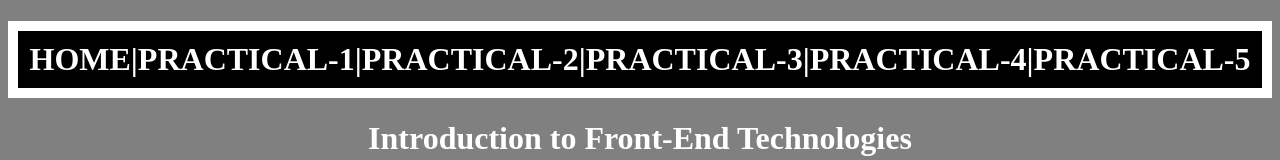
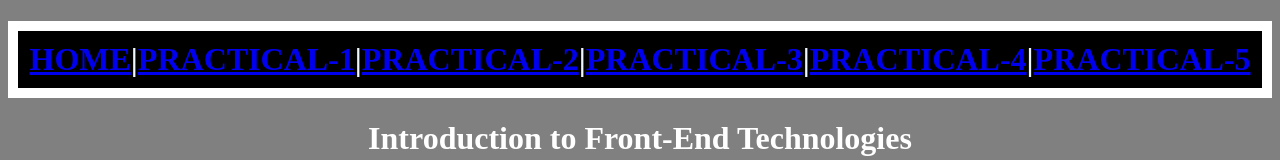
Before and after one commit to palakbansal11112002/ASSIGNMENT5, a plain HTML site: page index.html in a window 1280 px wide. Shown: the top 160 px of the page. Drawn offline with Linux system fonts and the light colour scheme.

Commit message:
FINAL COMMIT

```diff
--- a/index.html
+++ b/index.html
@@ -8,7 +8,7 @@
 </head>
 <body style=background-color:grey>
 
-    <h1 style="text-align:center;color:white;background-color: black;padding:10px;border:white 10px solid">HOME|PRACTICAL-1|PRACTICAL-2|PRACTICAL-3|PRACTICAL-4|PRACTICAL-5</h1>
+    <h1 style="text-align:center;color:aliceblue;background-color: black;padding:10px;border:white 10px solid"><a href="./index.html">HOME</a>|<a href="https://palakbansal11112002.github.io/ASSIGNMENT-1/">PRACTICAL-1</a>|<a href="https://palakbansal11112002.github.io/assignment2/">PRACTICAL-2</a>|<a href=" https://palakbansal11112002.github.io/livefirstwebpage/">PRACTICAL-3</a>|<a href="https://palakbansal11112002.github.io/assignment4/">PRACTICAL-4</a>|<a href="https://palakbansal11112002.github.io/ASSIGNMENT5/">PRACTICAL-5</a></h1>
     <h1 style="text-align:center;color:white;" > Introduction to Front-End Technologies</h1>
     <div style="display: flex;justify-content:center">
     <img src="./assignlogo.JPG"alt="" usemap="#myMap">
```
